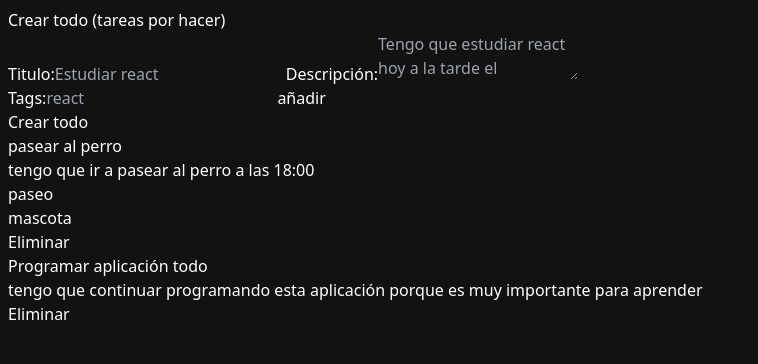
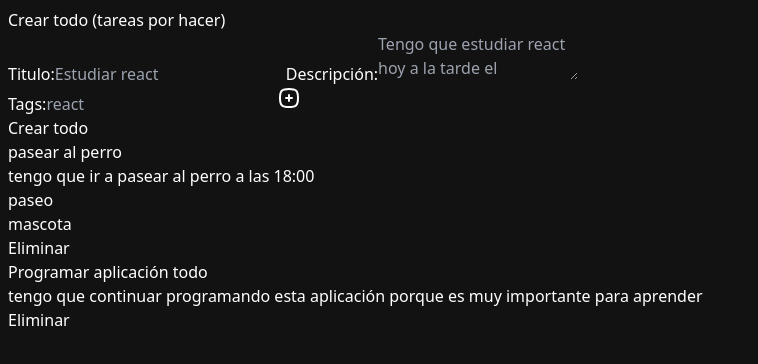
Before and after one commit to SirMarkus73/todo-app, a React (Vite) app: page / in a window 1280 px wide. Shown: the top 364 px of the page, without its empty margins (0-758 px from the left). Built offline with nearby package versions, Linux system fonts and the light colour scheme.

Commit message:
add plus icon and add better styles

```diff
--- a/src/components/tag/tagGenerator/tagGenerator.tsx
+++ b/src/components/tag/tagGenerator/tagGenerator.tsx
@@ -1,4 +1,5 @@
 import { useState } from "react"
+import { Plus } from "../../../icons/plus"
 
 interface Props {
   onUpdate: ({ tagValue }: { tagValue: string }) => void
@@ -23,17 +24,17 @@ export function TagGenerator({ onUpdate }: Props) {
   return (
     <div className="flex justify-between">
       Tags:
-      <label className="w-3/4 border border-slate-500  rounded-md p-1">
+      <label className="w-3/4 border border-slate-500  rounded-md p-1 flex justify-between">
         <input
           name="tag"
           placeholder="react"
+          className="flex-1"
           value={tagInputValue}
           onChange={(e) => setTagInputValue(e.target.value)}
           onKeyDown={addTagOnEnter}
-          className="w-3/4"
         />
-        <button onClick={submit} type="button" className="w-1/4">
-          añadir
+        <button onClick={submit} type="button">
+          <Plus />
         </button>
       </label>
     </div>
--- /dev/null
+++ b/src/icons/plus.tsx
@@ -0,0 +1,18 @@
+export function Plus() {
+  return (
+    <svg
+      xmlns="http://www.w3.org/2000/svg"
+      viewBox="0 0 24 24"
+      fill="none"
+      stroke="currentColor"
+      strokeLinecap="round"
+      strokeLinejoin="round"
+      width={24}
+      height={24}
+      strokeWidth={2}
+    >
+      <path d="M12 3c7.2 0 9 1.8 9 9s-1.8 9 -9 9s-9 -1.8 -9 -9s1.8 -9 9 -9z"></path>{" "}
+      <path d="M15 12h-6"></path> <path d="M12 9v6"></path>{" "}
+    </svg>
+  )
+}
```
